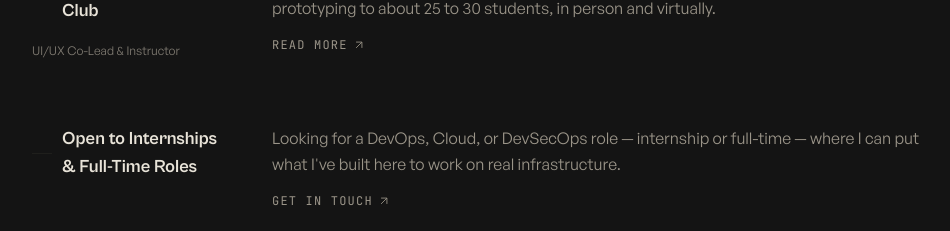
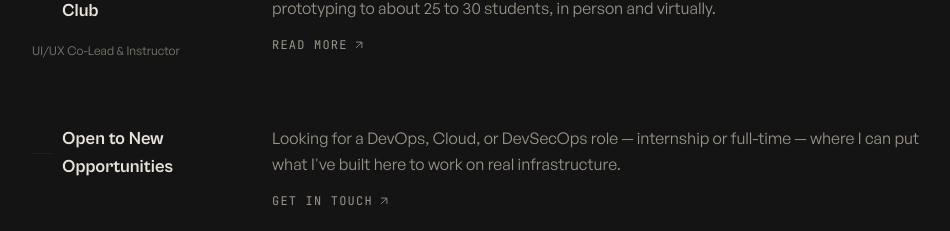
Before and after one commit to arsalqazi3/portfolio, a Next.js app: page / in a window 1280 px wide. Shown: the part 3397-3628 px from the top of the page, without its empty margins (80-1030 px from the left). Built offline with nearby package versions, Linux system fonts and the light colour scheme.

Commit message:
Retitle the open-to-work card to Open to New Opportunities

```diff
--- a/src/app/experience/page.tsx
+++ b/src/app/experience/page.tsx
@@ -20,7 +20,7 @@ export default function ExperiencePage() {
         <HubSidebar
           items={[
             ...EXPERIENCE.map((item) => ({ label: item.org, id: item.slug })),
-            { label: "Open to Internships & Full-Time Roles", id: "internships" },
+            { label: "Open to New Opportunities", id: "internships" },
           ]}
         />
 
@@ -53,7 +53,7 @@ export default function ExperiencePage() {
               first
               href="/#contact"
               linkLabel="Get in touch"
-              title="Open to Internships & Full-Time Roles"
+              title="Open to New Opportunities"
               description="Looking for a DevOps, Cloud, or DevSecOps role — internship or full-time — where I can put what I've built here to work on real infrastructure."
             />
           </div>
--- a/src/components/sections/Experience.tsx
+++ b/src/components/sections/Experience.tsx
@@ -42,7 +42,7 @@ export default function Experience() {
             first
             href="#contact"
             linkLabel="Get in touch"
-            title="Open to Internships & Full-Time Roles"
+            title="Open to New Opportunities"
             description="Looking for a DevOps, Cloud, or DevSecOps role — internship or full-time — where I can put what I've built here to work on real infrastructure."
           />
         </ScrollReveal>
```
